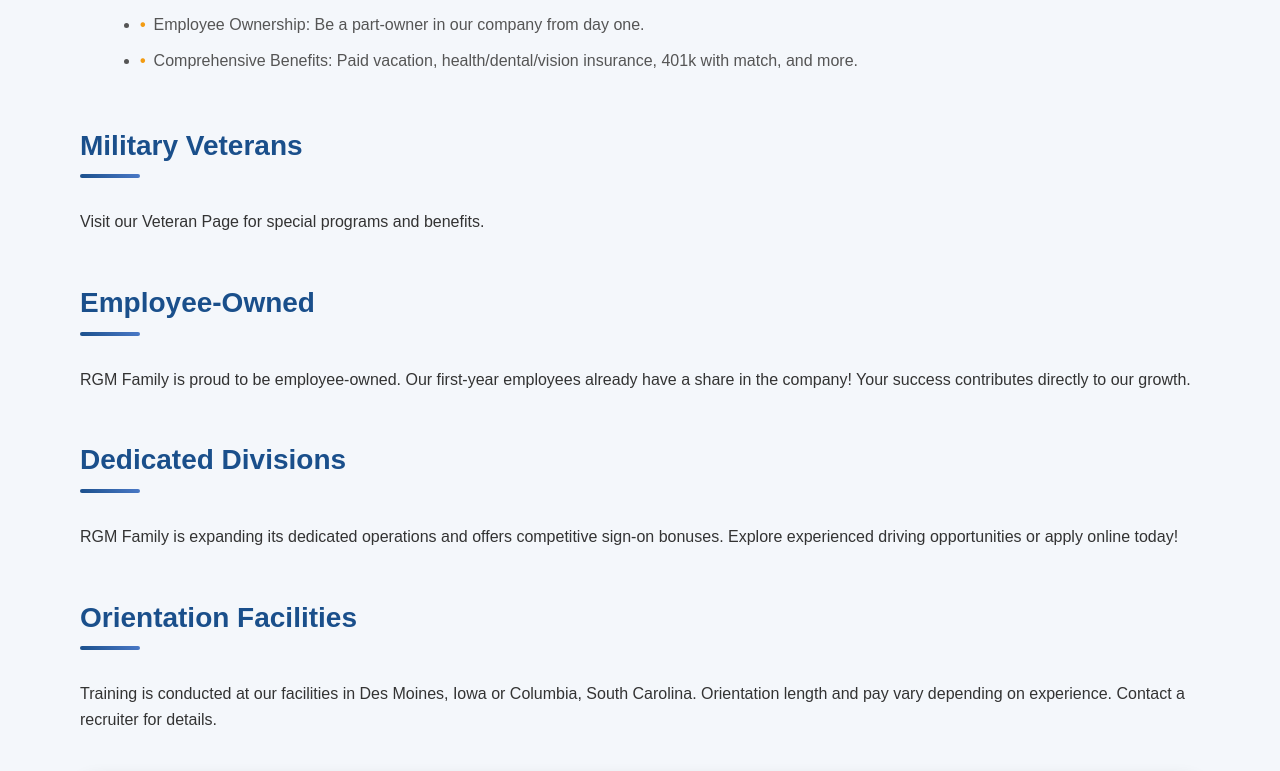
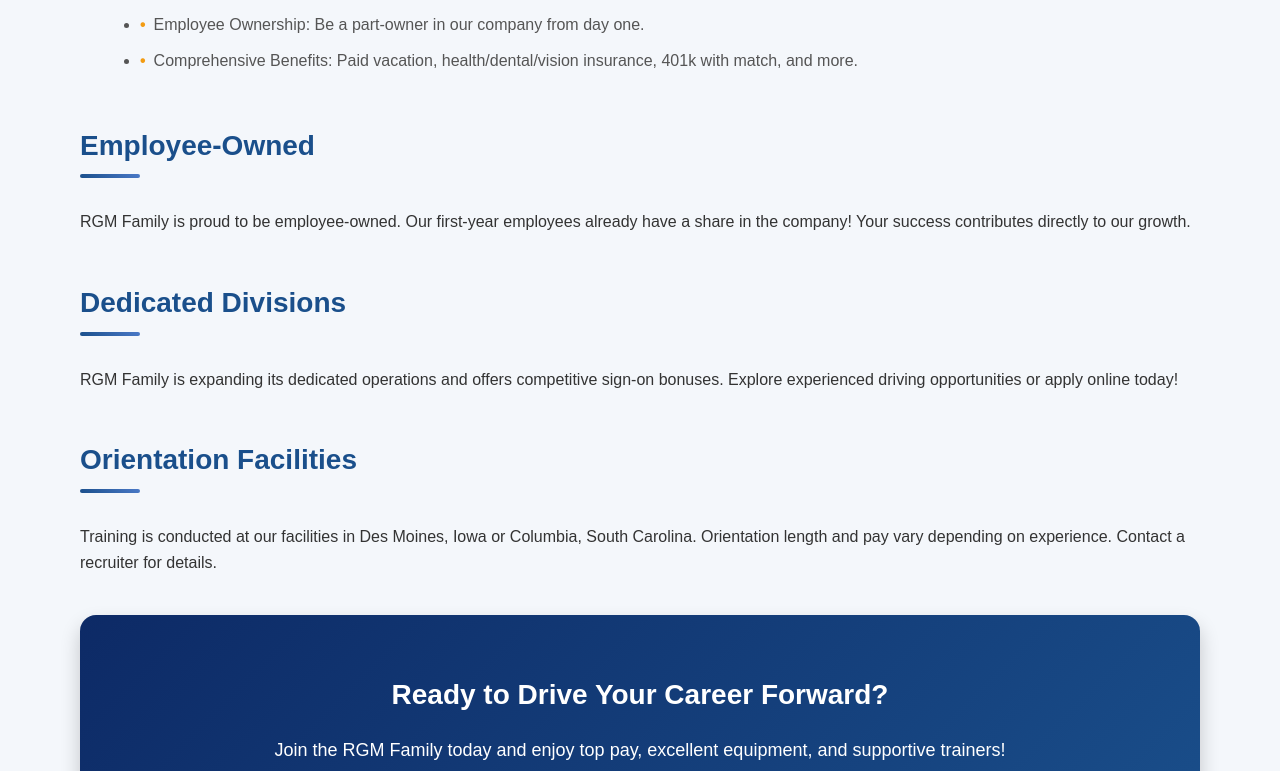
Before and after one commit to MrVenom786/rgm-web-frontend, a React (Create React App) app: page /join/experienced in a window 1280 px wide. Shown: the part 1409-2180 px from the top of the page. Built offline with nearby package versions, Linux system fonts and the light colour scheme.

Commit message:
Update ExperiencedDrivers.js

```diff
--- a/src/pages/joinRGM/ExperiencedDrivers.js
+++ b/src/pages/joinRGM/ExperiencedDrivers.js
@@ -84,8 +84,6 @@
           <li>Comprehensive Benefits: Paid vacation, health/dental/vision insurance, 401k with match, and more.</li>
         </ul>
 
-        <h2>Military Veterans</h2>
-        <p>Visit our Veteran Page for special programs and benefits.</p>
 
         <h2>Employee-Owned</h2>
         <p>
```
